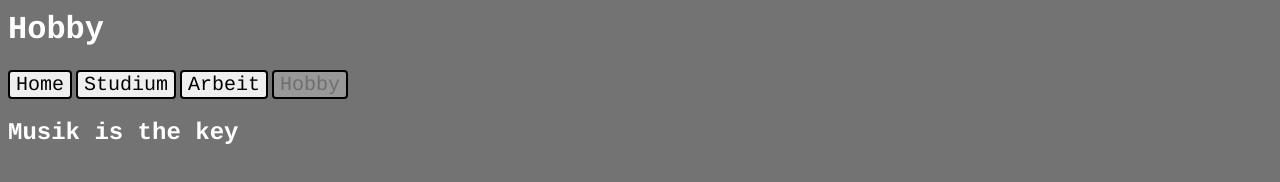
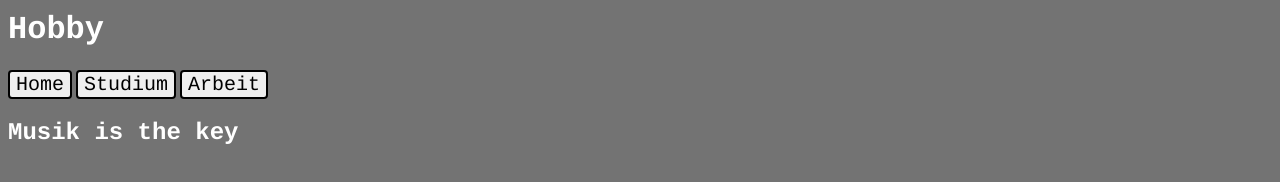
Before and after one commit to SZF-JamesD/first-webiste, a plain HTML site: page hobby.html in a window 1280 px wide. Shown: the part 222-404 px from the top of the page. Drawn offline with Linux system fonts and the light colour scheme.

Commit message:
Update hobby.html
Zeile 12 gelöscht

```diff
--- a/hobby.html
+++ b/hobby.html
@@ -9,7 +9,7 @@
     <button onclick="document.location='///C:/Users/052277/Documents/VSCode%20Projects/index.html'">Home</button>
     <button onclick="document.location='///C:/Users/052277/Documents/VSCode%20Projects/studium.html'">Studium</button>
     <button onclick="document.location='///C:/Users/052277/Documents/VSCode%20Projects/arbeit.html'">Arbeit</button>
-    <button disabled onclick="document.location='///C:/Users/052277/Documents/VSCode%20Projects/hobby.html'">Hobby</button>
+
 
 
     <h2>Musik is the key</h2>
```
